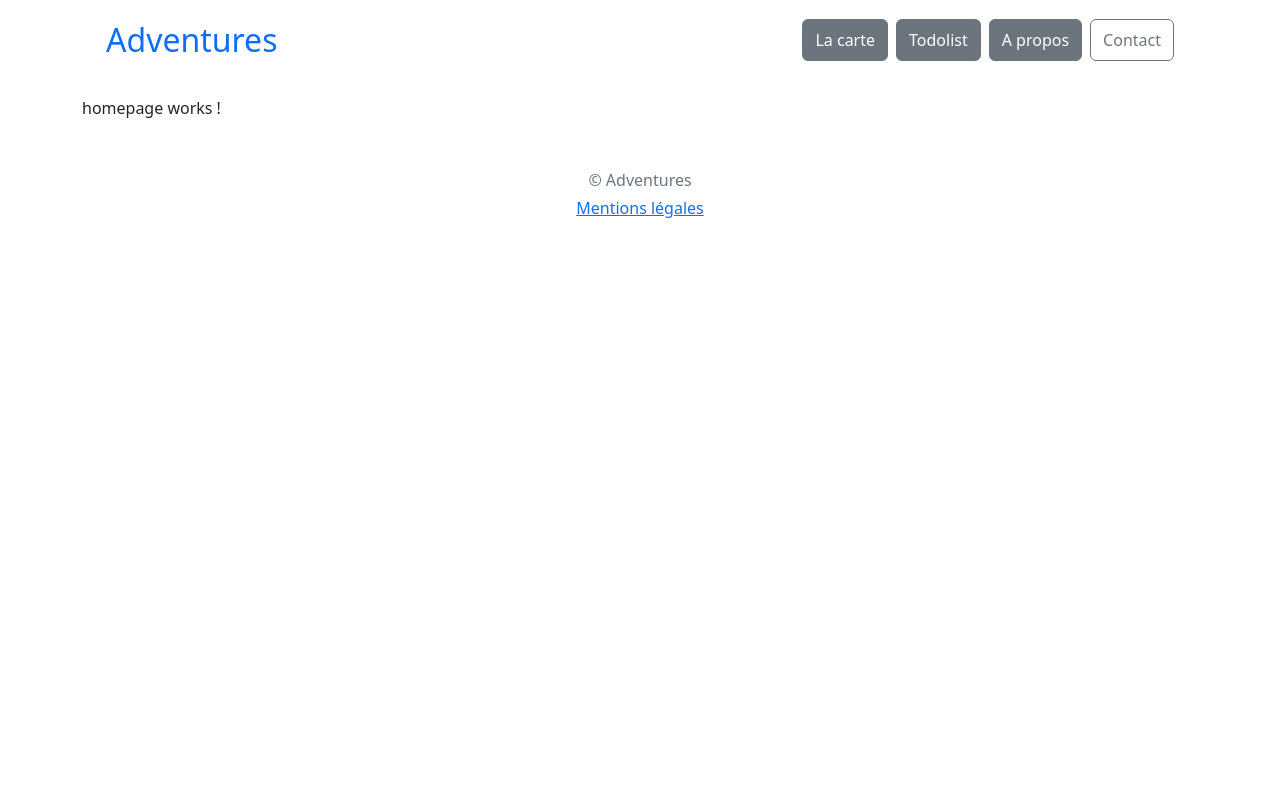
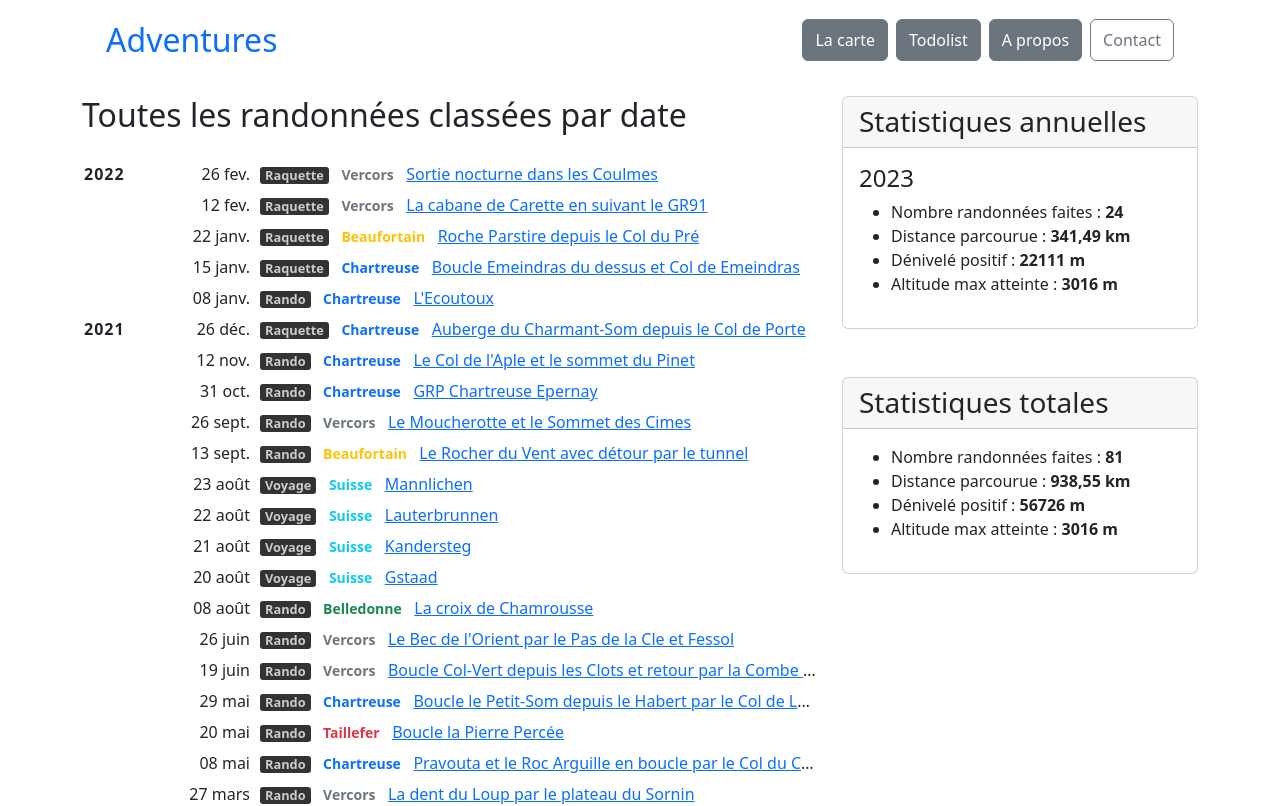
Before and after one commit to Beef-Bridge/adventures-fe-ng-bs, an Angular app: page /home in a window 1280 px wide. Shown: the top 806 px of the page. Built offline with nearby package versions, Linux system fonts and the light colour scheme.

Commit message:
feat [common]: modif

```diff
--- a/src/app/home/homepage/homepage.component.html
+++ b/src/app/home/homepage/homepage.component.html
@@ -1,3 +1,4 @@
+<div class="row">
   <div class="col-md-8">
     <h2>Toutes les randonnées classées par date</h2>
 
@@ -189,8 +190,8 @@
           </span>
           &nbsp;
           <a href=""
-          >Boucle le Petit-Som depuis le Habert par le Col de Lechaux et le Pas
-          du Loup</a
+            >Boucle le Petit-Som depuis le Habert par le Col de Lechaux et le
+            Pas du Loup</a
           >
         </li>
         <li>
@@ -212,8 +213,8 @@
           </span>
           &nbsp;
           <a href=""
-          >Pravouta et le Roc Arguille en boucle par le Col du Coq et Habert de
-          Pravouta</a
+            >Pravouta et le Roc Arguille en boucle par le Col du Coq et Habert
+            de Pravouta</a
           >
         </li>
         <li>
@@ -265,7 +266,8 @@
           </span>
           &nbsp;
           <a href=""
-          >Boucle 45e parallèle et cabane de Carette depuis golf de Correncon</a
+            >Boucle 45e parallèle et cabane de Carette depuis golf de
+            Correncon</a
           >
         </li>
         <li class="sidenotes">2020</li>
@@ -303,3 +305,8 @@
       </ul>
     </div>
   </div>
+
+  <div id="sidebar-statistics" class="col-md-4">
+    <app-homepage-sidebar></app-homepage-sidebar>
+  </div>
+</div>
--- a/src/app/shared/template/template.component.html
+++ b/src/app/shared/template/template.component.html
@@ -3,7 +3,7 @@
 </header>
 
 <main>
-  <p>homepage works !</p>
+  <router-outlet></router-outlet>
 </main>
 
 <footer class="my-5 text-muted text-center text-small">
```
Lines whose indentation alone changed are shown as unchanged.
